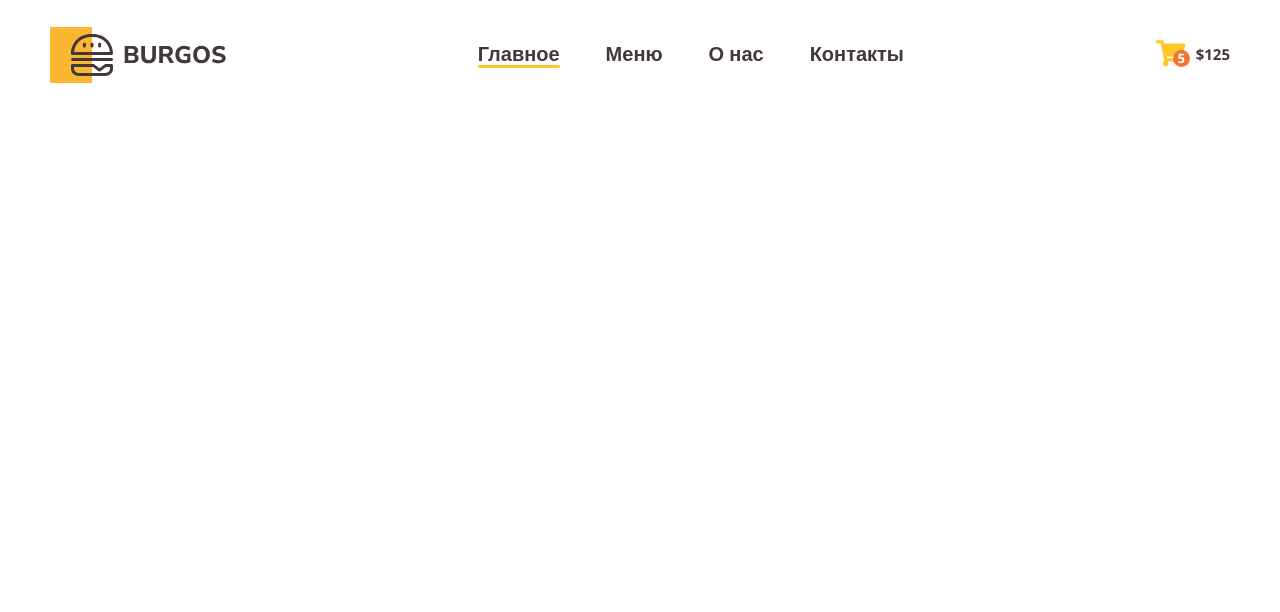
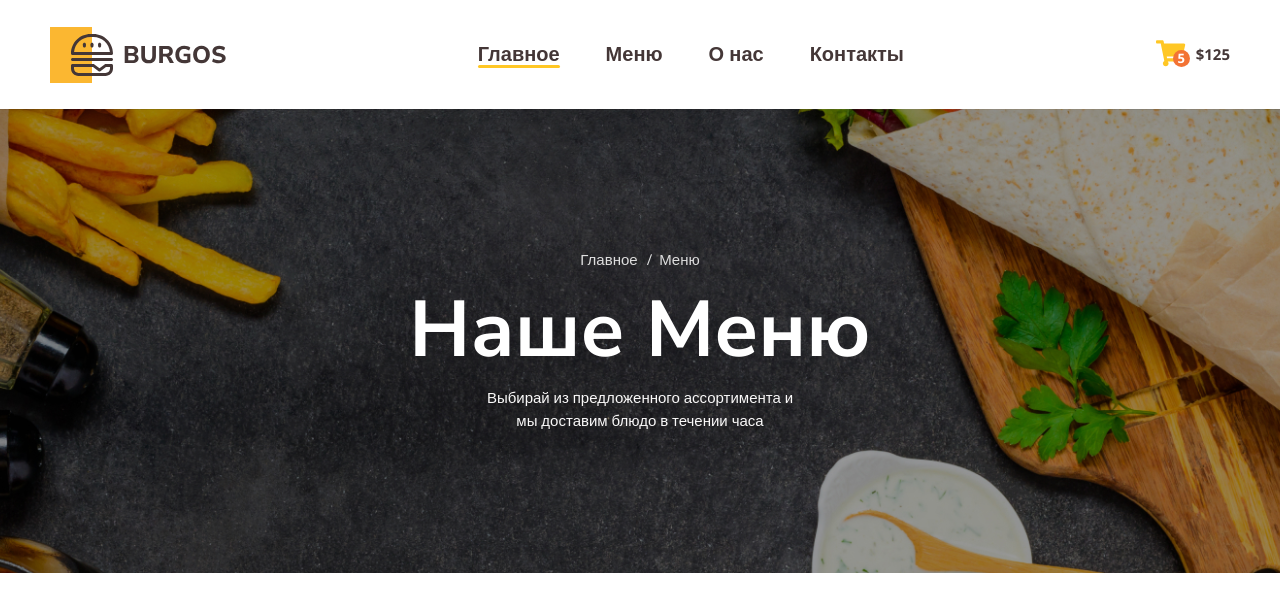
Before and after one commit to Serg-asv/Module01-Burger, a plain HTML site: page index.html in a window 1280 px wide. Drawn offline with nearby package versions, Linux system fonts and the light colour scheme.

Commit message:
Add styles

```diff
--- a/index.html
+++ b/index.html
@@ -34,6 +34,17 @@
             </div>
         </div>
     </header>
+    <div class="bg">
+        <div class="container">
+            <ul class="breadcrumbs">
+                <li><a href="">Главное</a></li>
+                <li><a href="">Меню</a></li>
+            </ul>
+            <h1 class="title">Наше Меню</h1>
+            <p class="description">Выбирай из предложенного ассортимента и мы доставим блюдо в течении часа</p>
+        </div>
+
+    </div>
 
 </body>
 </html>
--- a/styles/main.css
+++ b/styles/main.css
@@ -77,3 +77,47 @@ body {
     font-weight: 700;
     font-size: 15px;
 }
+.bg {
+    text-align: center;
+    color: #FFFFFF;
+    background-image: url(../images/bg.jpg);
+    background-size: cover;
+    background-position: center center;
+    padding: 142px 0;
+}
+.breadcrumbs {
+    padding-left: 0;
+    margin-top: 0;
+    list-style-type: none;
+    display: flex;
+    justify-content: center;
+    gap: 16px;
+}
+.breadcrumbs a {
+    color: #DEDEDE;
+    font-size: 15px;
+    font-family: 'Open Sans', sans-serif;
+    text-decoration: none;
+}
+.breadcrumbs a::before {
+    content: '/';
+    position: relative;
+    left: -7px;
+}
+.breadcrumbs li:first-child a::before {
+    display: none;
+}
+.title {
+    font-weight: 700;
+    font-size: 79px;
+    margin-top: 10px;
+    margin-bottom: 10px;
+}
+.description {
+    font-family: 'Open Sans', sans-serif;
+    font-size: 15px;
+    line-height: 1.5;
+    color: #FAF9F9;
+    max-width: 320px;
+    margin: 0 auto;
+}
```
Also changed, not shown: images/bg.jpg (added).
